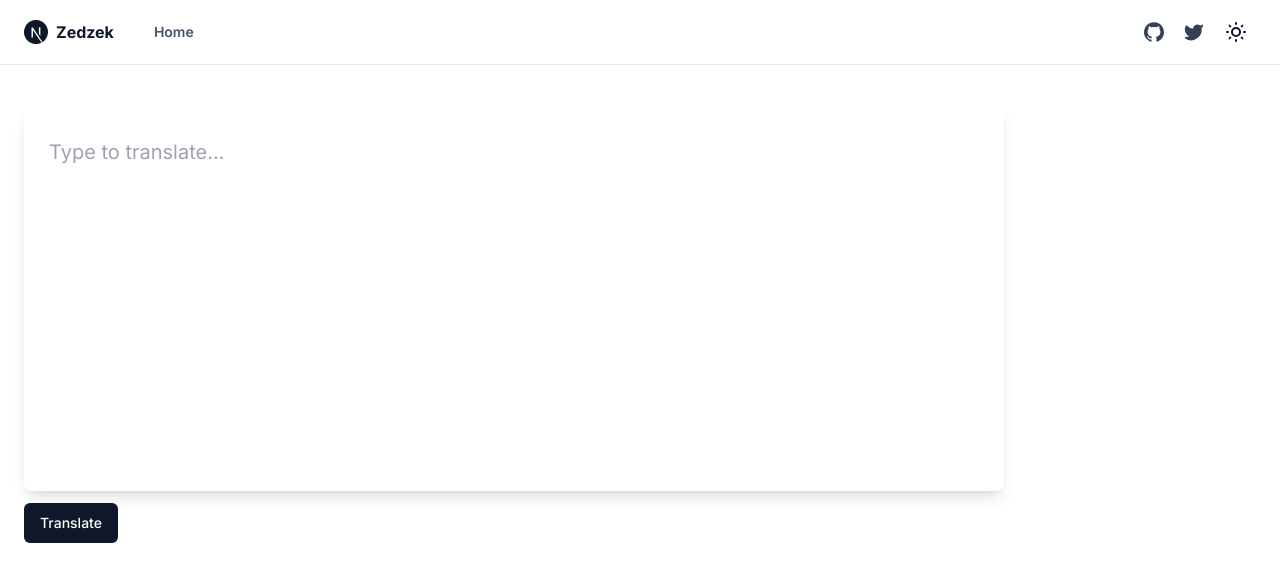
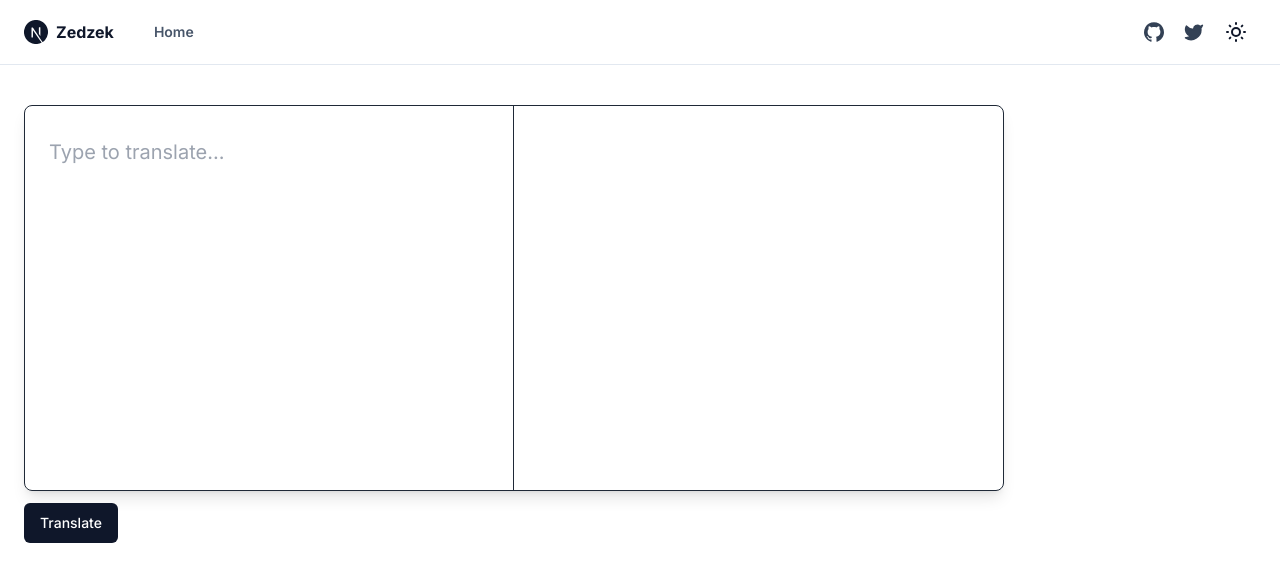
Before and after one commit to qunash/zedzek, a Next.js app: page / in a window 1280 px wide. Shown: the top 582 px of the page. Built offline with nearby package versions, Linux system fonts and the light colour scheme.

Commit message:
~UI tweaks

```diff
--- a/components/translationPanel.tsx
+++ b/components/translationPanel.tsx
@@ -22,7 +22,7 @@ const TranslationPanel = (
         return (
             <div className="w-1/2 h-96 p-2 rounded-r-lg">
                 <div className="flex flex-col items-center justify-center h-full">
-                    <div className="w-5 h-5 border-t-2 border-b-2 border-gray-500 rounded-full animate-spin"></div>
+                    <div className="w-5 h-5 border-t-2 border-b-2 border-gray-500 rounded-full animate-spin"/>
                 </div>
             </div>
         )
@@ -79,8 +79,8 @@ const TranslatorPanel = () => {
 
     return (
         <div>
-            <div className="flex max-w-[980px] flex-row items-start gap-0 border border-white/40 rounded-lg shadow-lg">
-                <div className="w-1/2 h-96 p-2 pt-4 rounded-l-lg border-r border-white/40">
+            <div className="flex max-w-[980px] flex-row items-start gap-0 border border-gray-800 rounded-lg shadow-lg">
+                <div className="w-1/2 h-96 p-2 pt-4 rounded-l-lg border-r border-gray-800">
                     <textarea
                         className="w-full h-full p-4 text-xl resize-none bg-transparent focus:ring-0 focus:outline-none"
                         placeholder="Type to translate..."
```
